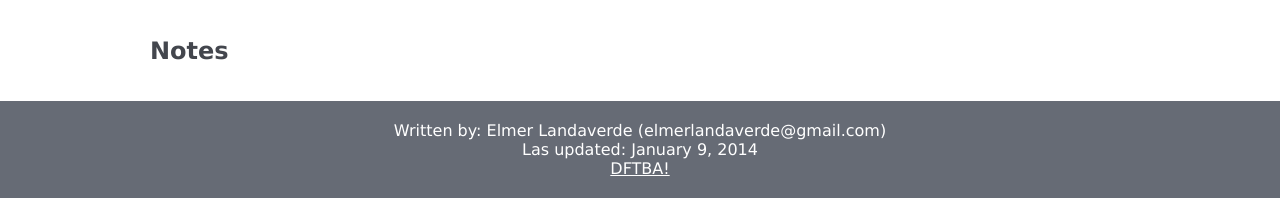
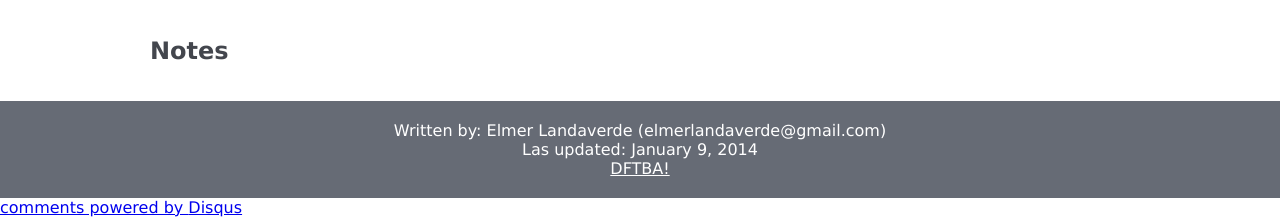
Before and after one commit to elmerland/home_page, a PHP site: page /articles/dynamic-table.php in a window 1280 px wide. Shown: the part 1272-1489 px from the top of the page. Run offline with PHP 8.4, Linux system fonts and the light colour scheme; some libraries are stand-ins or nearby versions.

Commit message:
Added style to comments again

```diff
--- a/articles/dynamic-table.php
+++ b/articles/dynamic-table.php
@@ -93,7 +93,19 @@
 				<a title="Nerdfighters" href="http://nerdfighters.ning.com/" target="_blank">DFTBA!</a>
 			</p>
 		</footer>
+		<script type="text/javascript">
+			/* * * CONFIGURATION VARIABLES: EDIT BEFORE PASTING INTO YOUR WEBPAGE * * */
+			var disqus_shortname = 'learncodeart'; // required: replace example with your forum shortname
 
+			/* * * DON'T EDIT BELOW THIS LINE * * */
+			(function() {
+				var dsq = document.createElement('script'); dsq.type = 'text/javascript'; dsq.async = true;
+				dsq.src = '//' + disqus_shortname + '.disqus.com/embed.js';
+				(document.getElementsByTagName('head')[0] || document.getElementsByTagName('body')[0]).appendChild(dsq);
+			})();
+		</script>
+		<noscript>Please enable JavaScript to view the <a href="http://disqus.com/?ref_noscript">comments powered by Disqus.</a></noscript>
+		<a href="http://disqus.com" class="dsq-brlink">comments powered by <span class="logo-disqus">Disqus</span></a>
 	</article>
 </body>
 </html>
--- a/css/article.css
+++ b/css/article.css
@@ -109,7 +109,7 @@ article.main footer p {
 
 article.main #disqus_thread {
 	width: 980px;
-	margin: 0 auto;
+	margin: 20px auto 0 auto;
 }
 
 /****************************************/
```
